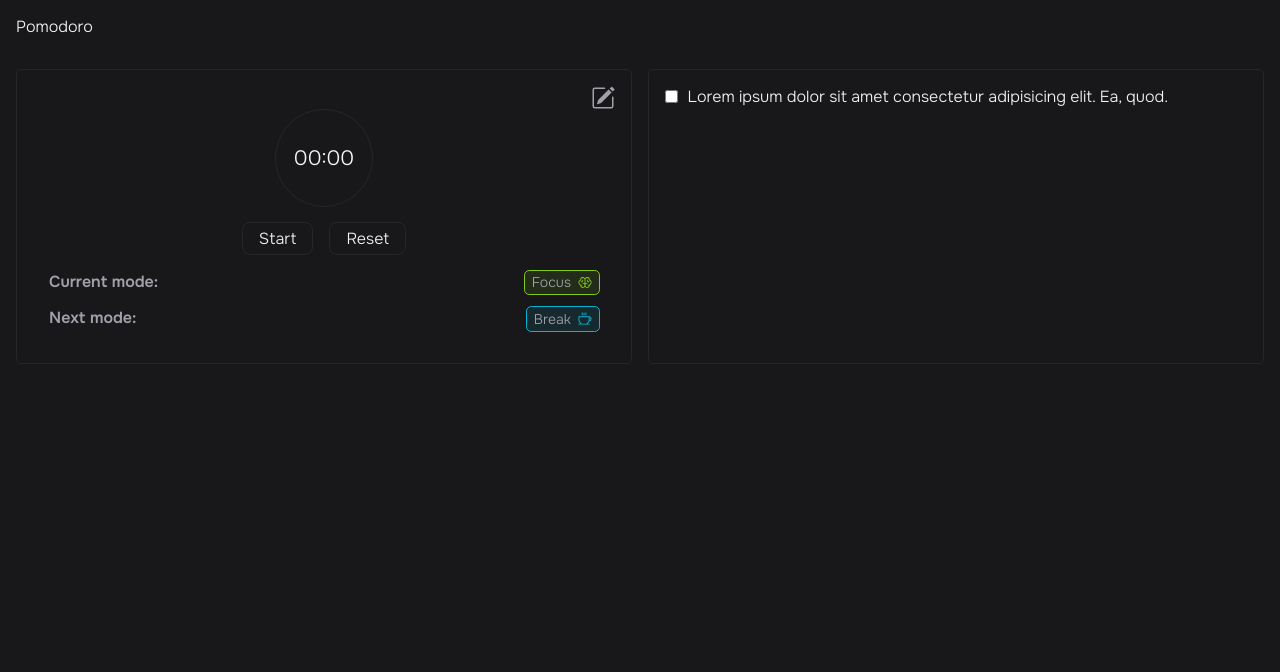
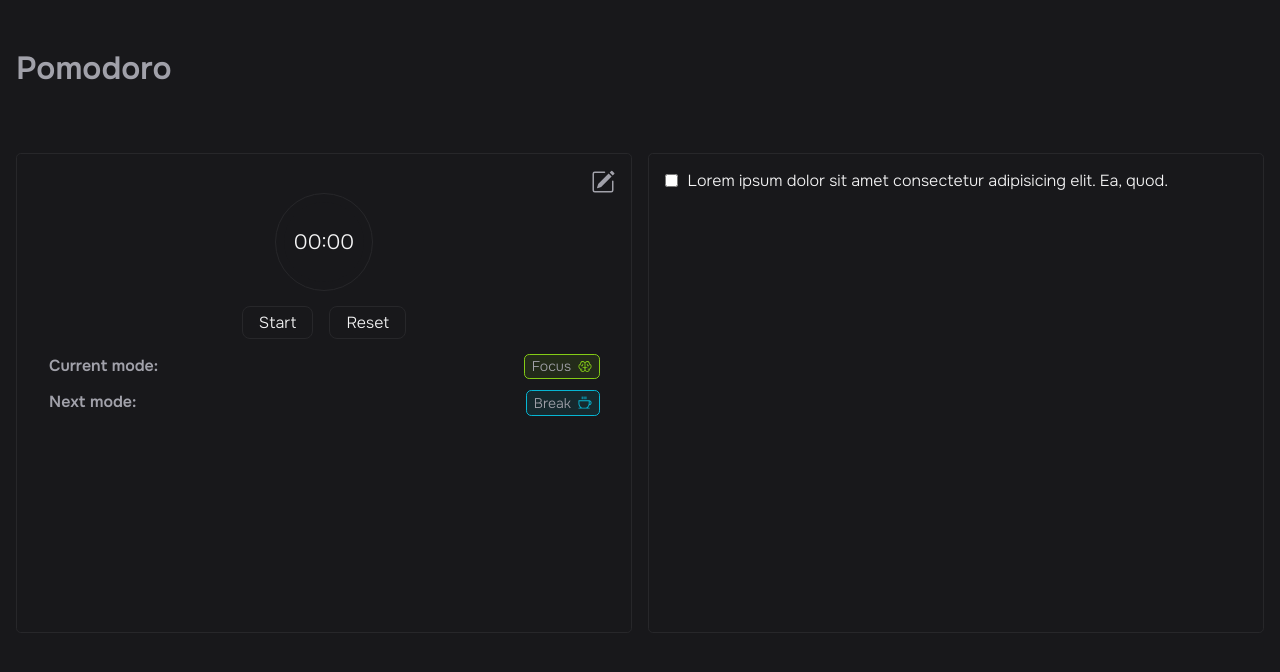
Before and after one commit to JoseIu/pomodoro, an Angular app: page / in a window 1280 px wide. Shown: the top 672 px of the page. Built offline with nearby package versions, Linux system fonts and the light colour scheme.

Commit message:
pomodoro title

```diff
--- a/src/app/app.component.html
+++ b/src/app/app.component.html
@@ -1,5 +1,5 @@
 <main class="main wrapper">
-  <h1>Pomodoro</h1>
+  <h1 class="title">Pomodoro</h1>
 
   <div class="container">
     <app-timer class="box" />
--- a/src/app/app.component.scss
+++ b/src/app/app.component.scss
@@ -7,6 +7,12 @@
 
   gap: 2em;
 }
+.title {
+  padding: 1em 0;
+  font-size: 2rem;
+  font-weight: 600;
+  color: var(--zinc-400);
+}
 
 .container {
   display: grid;
@@ -15,10 +21,12 @@
 
   @media screen and (max-width: 768px) {
     grid-template-columns: repeat(1, 1fr);
+    gap: 2em;
   }
 }
 
 .box {
+  min-height: 30em;
   padding: 1em;
   border-radius: 0.3em;
   border: 1px solid var(--zinc-800);
```
